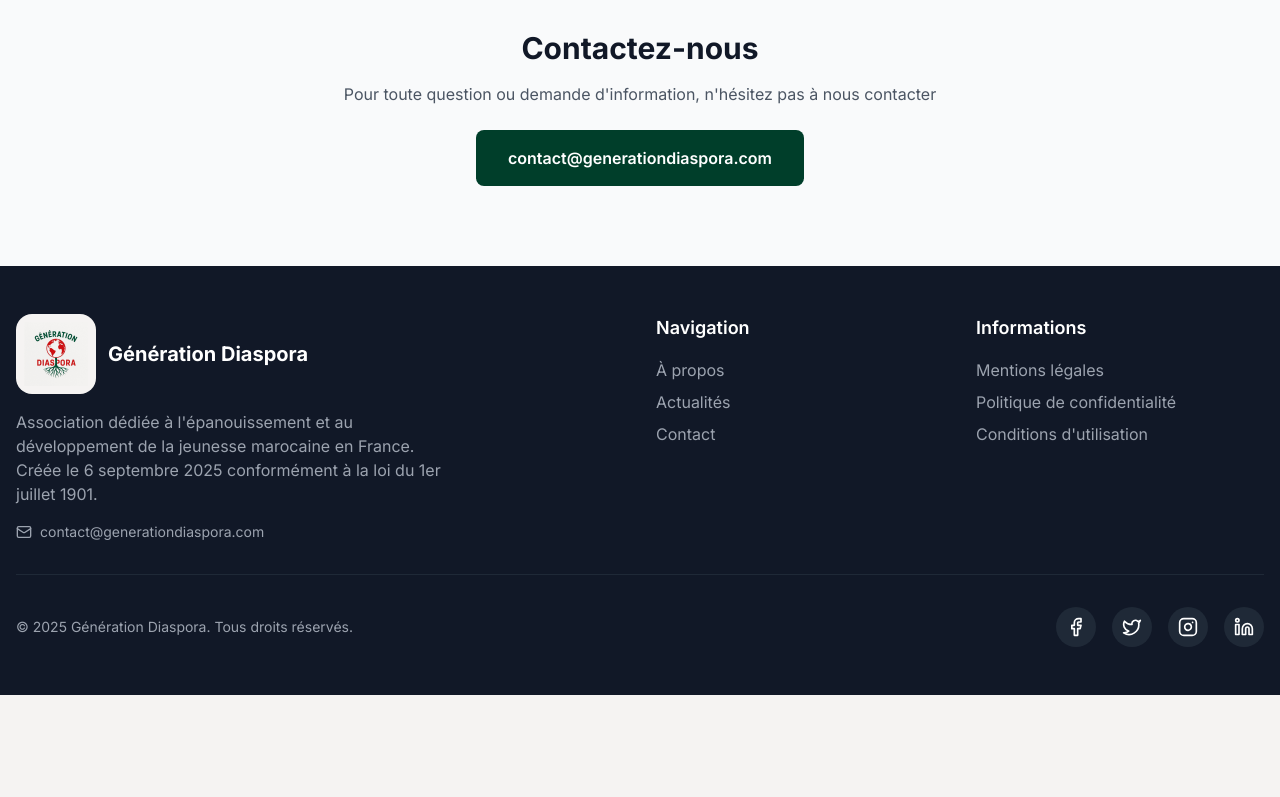
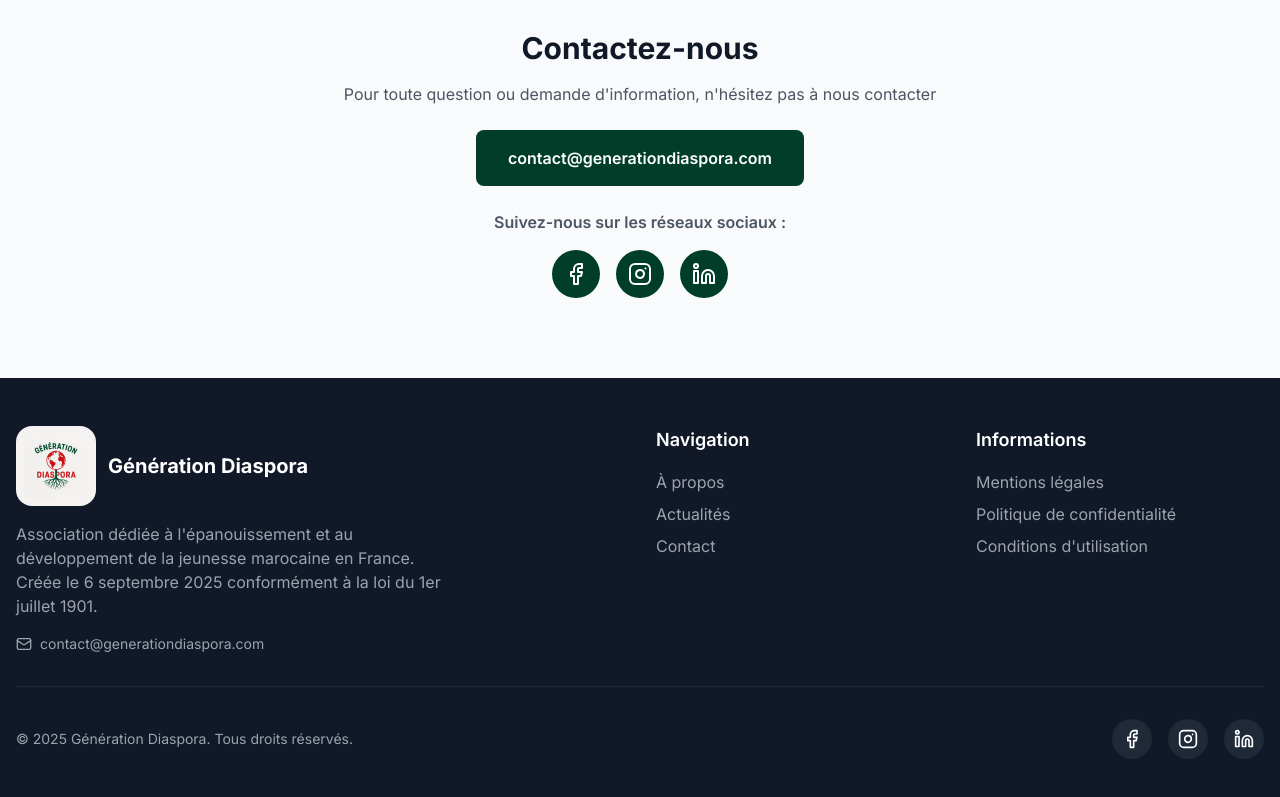
Before and after one commit to GenerationDiaspora/site-generation-diaspora, a Next.js app: page /about in a window 1280 px wide. Shown: the part 2616-3413 px from the top of the page. Before the commit the page ends 3311 px from the top, so only its background shows below. Built offline with nearby package versions, Linux system fonts and the light colour scheme.

Commit message:
feat: add social media links to footer and contact page

```diff
--- a/app/about/page.tsx
+++ b/app/about/page.tsx
@@ -1,6 +1,6 @@
 import { Metadata } from "next";
 import Image from "next/image";
-import { Mail, Users, Target, Heart, Globe } from "lucide-react";
+import { Mail, Users, Target, Heart, Globe, Facebook, Instagram, Linkedin } from "lucide-react";
 
 export const metadata: Metadata = {
   title: "À propos - Génération Diaspora",
@@ -190,13 +190,46 @@ export default function AboutPage() {
             <p className="text-gray-600 mb-6">
               Pour toute question ou demande d'information, n'hésitez pas à nous contacter
             </p>
-            <div className="space-y-4">
+            <div className="space-y-6">
               <a
                 href="mailto:contact@generationdiaspora.com"
                 className="inline-block bg-primary-600 text-white px-8 py-4 rounded-lg font-semibold hover:bg-primary-700 transition-colors"
               >
                 contact@generationdiaspora.com
               </a>
+
+              <div>
+                <p className="text-gray-600 mb-4 font-semibold">Suivez-nous sur les réseaux sociaux :</p>
+                <div className="flex justify-center gap-4">
+                  <a
+                    href="https://www.facebook.com/groups/1013728587602196"
+                    target="_blank"
+                    rel="noopener noreferrer"
+                    className="w-12 h-12 bg-primary-600 rounded-full flex items-center justify-center hover:bg-primary-700 transition-colors"
+                    aria-label="Facebook"
+                  >
+                    <Facebook className="w-6 h-6 text-white" />
+                  </a>
+                  <a
+                    href="https://www.instagram.com/generation.diaspora.ma"
+                    target="_blank"
+                    rel="noopener noreferrer"
+                    className="w-12 h-12 bg-primary-600 rounded-full flex items-center justify-center hover:bg-primary-700 transition-colors"
+                    aria-label="Instagram"
+                  >
+                    <Instagram className="w-6 h-6 text-white" />
+                  </a>
+                  <a
+                    href="https://linkedin.com/company/génération-diaspora/"
+                    target="_blank"
+                    rel="noopener noreferrer"
+                    className="w-12 h-12 bg-primary-600 rounded-full flex items-center justify-center hover:bg-primary-700 transition-colors"
+                    aria-label="LinkedIn"
+                  >
+                    <Linkedin className="w-6 h-6 text-white" />
+                  </a>
+                </div>
+              </div>
             </div>
           </div>
         </div>
--- a/app/contact/page.tsx
+++ b/app/contact/page.tsx
@@ -2,7 +2,7 @@
 
 import { Metadata } from "next";
 import { useState, FormEvent } from "react";
-import { Mail, User, MessageSquare, Send } from "lucide-react";
+import { Mail, User, MessageSquare, Send, Facebook, Instagram, Linkedin } from "lucide-react";
 
 export default function ContactPage() {
   const [formData, setFormData] = useState({
@@ -183,12 +183,45 @@ export default function ContactPage() {
             {/* Informations de contact */}
             <div className="mt-12 text-center">
               <h3 className="text-2xl font-bold mb-4 text-gray-900">Autres moyens de nous contacter</h3>
-              <div className="flex flex-col items-center gap-4">
+              <div className="flex flex-col items-center gap-6">
                 <div className="flex items-center gap-2 text-gray-600">
                   <Mail className="w-5 h-5 text-primary-600" />
                   <a href="mailto:contact@generationdiaspora.com" className="hover:text-primary-600 transition-colors">
                     contact@generationdiaspora.com
                   </a>
+                </div>
+
+                <div>
+                  <p className="text-gray-600 mb-4 font-semibold">Suivez-nous sur les réseaux sociaux :</p>
+                  <div className="flex justify-center gap-4">
+                    <a
+                      href="https://www.facebook.com/groups/1013728587602196"
+                      target="_blank"
+                      rel="noopener noreferrer"
+                      className="w-12 h-12 bg-primary-600 rounded-full flex items-center justify-center hover:bg-primary-700 transition-colors"
+                      aria-label="Facebook"
+                    >
+                      <Facebook className="w-6 h-6 text-white" />
+                    </a>
+                    <a
+                      href="https://www.instagram.com/generation.diaspora.ma"
+                      target="_blank"
+                      rel="noopener noreferrer"
+                      className="w-12 h-12 bg-primary-600 rounded-full flex items-center justify-center hover:bg-primary-700 transition-colors"
+                      aria-label="Instagram"
+                    >
+                      <Instagram className="w-6 h-6 text-white" />
+                    </a>
+                    <a
+                      href="https://linkedin.com/company/génération-diaspora/"
+                      target="_blank"
+                      rel="noopener noreferrer"
+                      className="w-12 h-12 bg-primary-600 rounded-full flex items-center justify-center hover:bg-primary-700 transition-colors"
+                      aria-label="LinkedIn"
+                    >
+                      <Linkedin className="w-6 h-6 text-white" />
+                    </a>
+                  </div>
                 </div>
               </div>
             </div>
--- a/components/Footer.tsx
+++ b/components/Footer.tsx
@@ -1,6 +1,6 @@
 import Link from "next/link";
 import Image from "next/image";
-import { Facebook, Twitter, Instagram, Linkedin, Mail } from "lucide-react";
+import { Facebook, Instagram, Linkedin, Mail } from "lucide-react";
 
 export default function Footer() {
   const currentYear = new Date().getFullYear();
@@ -19,10 +19,9 @@ export default function Footer() {
   };
 
   const socialLinks = [
-    { name: "Facebook", icon: Facebook, href: "#" },
-    { name: "Twitter", icon: Twitter, href: "#" },
-    { name: "Instagram", icon: Instagram, href: "#" },
-    { name: "LinkedIn", icon: Linkedin, href: "#" },
+    { name: "Facebook", icon: Facebook, href: "https://www.facebook.com/groups/1013728587602196" },
+    { name: "Instagram", icon: Instagram, href: "https://www.instagram.com/generation.diaspora.ma" },
+    { name: "LinkedIn", icon: Linkedin, href: "https://linkedin.com/company/génération-diaspora/" },
   ];
 
   return (
@@ -107,6 +106,8 @@ export default function Footer() {
                 <a
                   key={social.name}
                   href={social.href}
+                  target="_blank"
+                  rel="noopener noreferrer"
                   className="w-10 h-10 bg-gray-800 rounded-full flex items-center justify-center hover:bg-primary-600 transition-colors"
                   aria-label={social.name}
                 >
```
